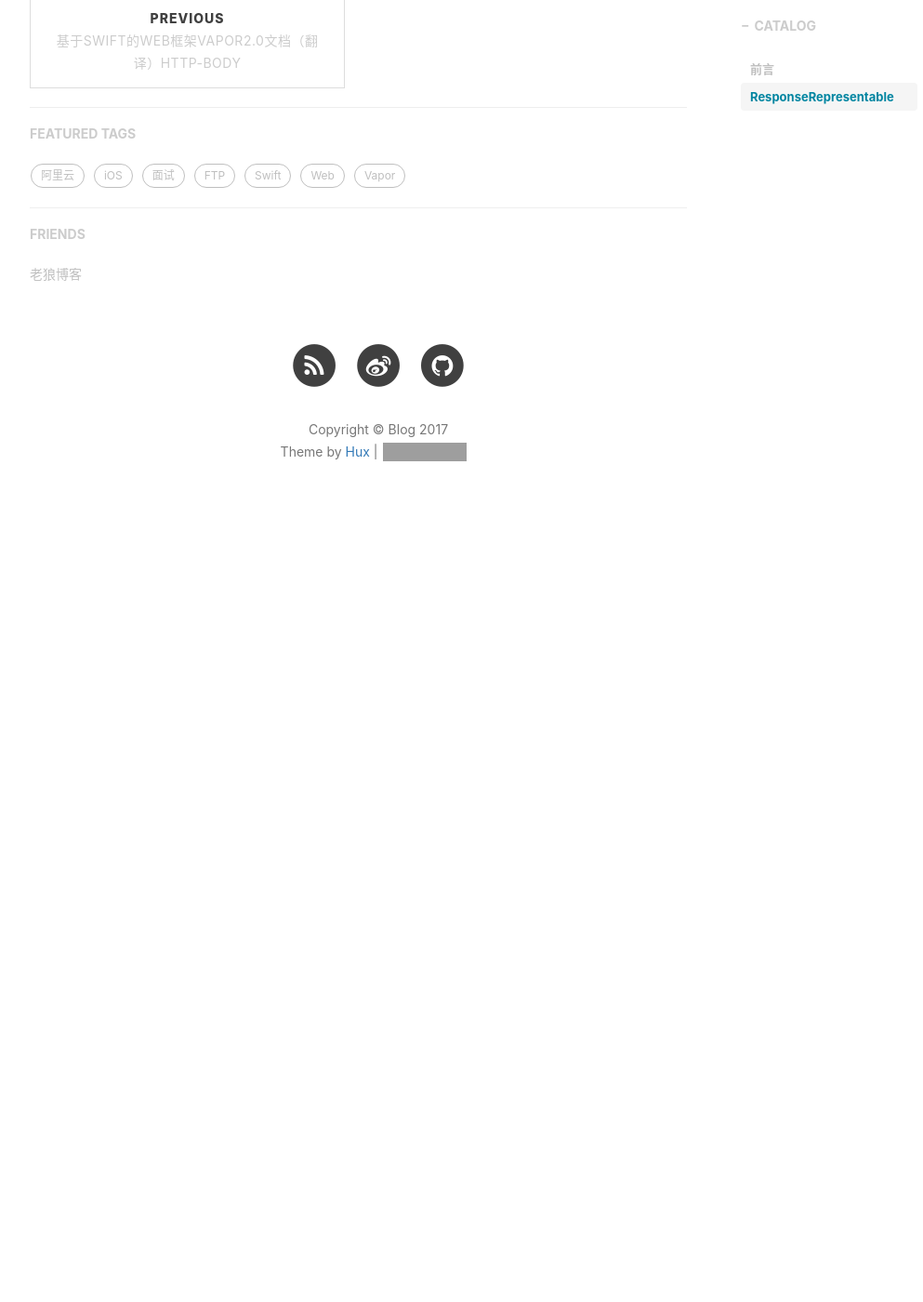
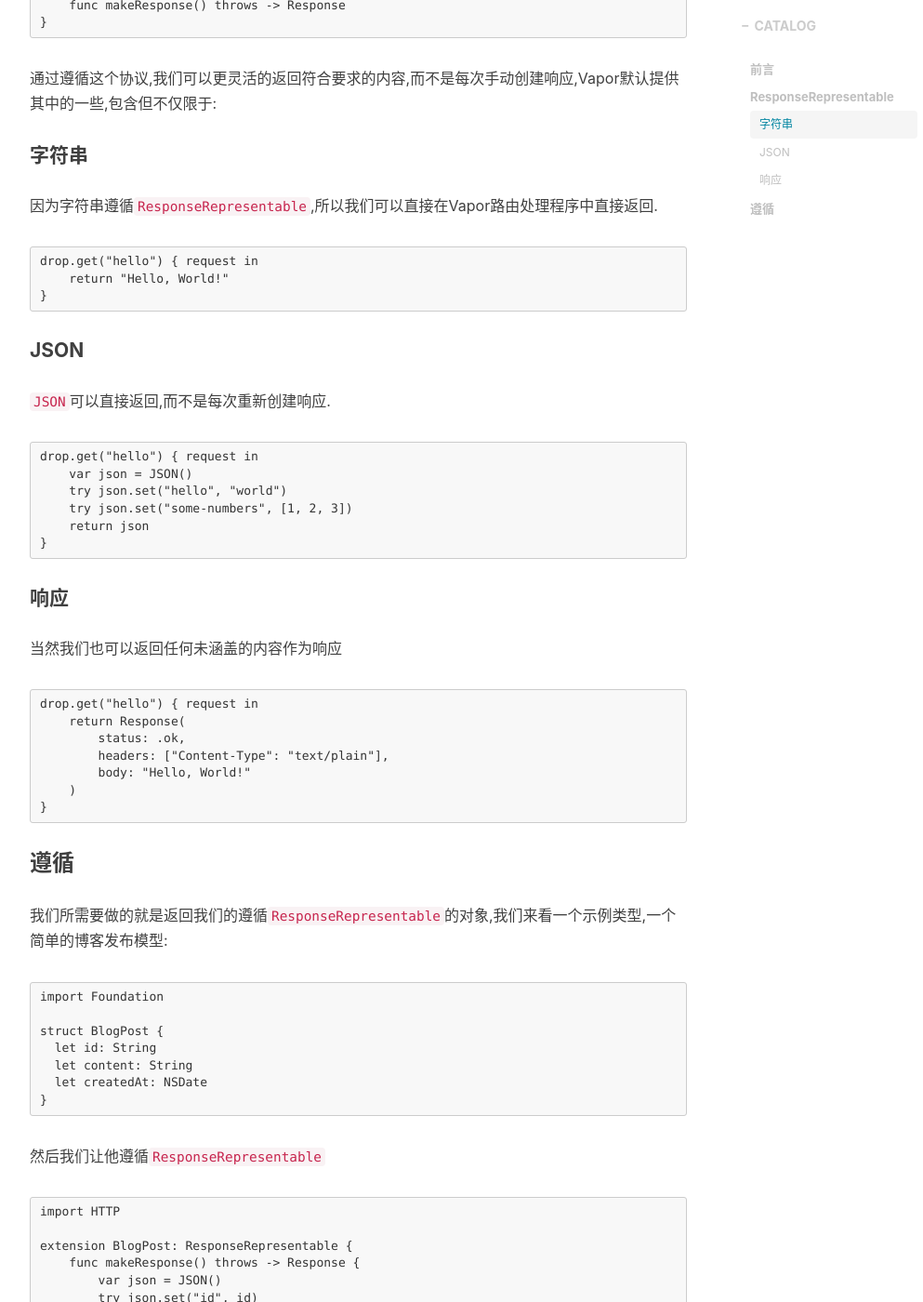
Before and after one commit to fandongtongxue/fandongtongxue.github.io, a Jekyll site: the page built from _posts/2017-08-20-iOS-SwiftVaporWeb24.markdown, in a window 1280 px wide and 1400 px high, scrolled down 1142 px. Shown: the whole window at 93% size, without its empty margins (233-1226 px from the left). Built offline with Jekyll 4.4.1, drawn with Linux system fonts in a browser that asks for light colours; nearby versions of some CDN libraries; comment, search, counter and statistics services are not loaded; before the commit the page ends 1732 px from its top, so only the background shows below that; some of the changed text lies outside the part shown; grey boxes are pictures that could not be loaded.

Commit message:
提交新文章

````diff
--- a/_posts/2017-08-20-iOS-SwiftVaporWeb24.markdown
+++ b/_posts/2017-08-20-iOS-SwiftVaporWeb24.markdown
@@ -23,3 +23,82 @@ tags:
 ## ResponseRepresentable
 
 传统的HTTP服务器,发送一个请求,返回一个响应,Vapor也不例外,但是我们可以利用Swift强大的协议来使用户面对API更加灵活.
+让我们从定义`ResponseRepresentable `开始吧
+
+```
+public protocol ResponseRepresentable {
+    func makeResponse() throws -> Response
+}
+```
+通过遵循这个协议,我们可以更灵活的返回符合要求的内容,而不是每次手动创建响应,Vapor默认提供其中的一些,包含但不仅限于:
+#### 字符串
+因为字符串遵循`ResponseRepresentable`,所以我们可以直接在Vapor路由处理程序中直接返回.
+
+```
+drop.get("hello") { request in
+    return "Hello, World!"
+}
+```
+#### JSON
+`JSON`可以直接返回,而不是每次重新创建响应.
+
+```
+drop.get("hello") { request in
+    var json = JSON()
+    try json.set("hello", "world")
+    try json.set("some-numbers", [1, 2, 3])
+    return json
+}
+```
+#### 响应
+当然我们也可以返回任何未涵盖的内容作为响应
+
+```
+drop.get("hello") { request in
+    return Response(
+        status: .ok,
+        headers: ["Content-Type": "text/plain"],
+        body: "Hello, World!"
+    )
+}
+```
+### 遵循
+
+我们所需要做的就是返回我们的遵循`ResponseRepresentable`的对象,我们来看一个示例类型,一个简单的博客发布模型:
+
+```
+import Foundation
+
+struct BlogPost {
+  let id: String
+  let content: String
+  let createdAt: NSDate
+}
+```
+然后我们让他遵循`ResponseRepresentable`
+
+```
+import HTTP
+
+extension BlogPost: ResponseRepresentable {
+    func makeResponse() throws -> Response {
+        var json = JSON()
+        try json.set("id", id)
+        try json.set("content", content)
+        try json.set("created-at", createdAt.timeIntervalSince1970)
+        return try json.makeResponse()
+    }
+}
+```
+现在我们已经建立了BlogPost,我们可以直接在路由处理程序中返回
+
+```
+drop.post("post") { req in
+    guard let content = request.data["content"] else {
+        throw Error.missingContent
+    }
+    let post = Post(content: content)
+    try post.save(to: database)
+    return post
+}
+```
````
